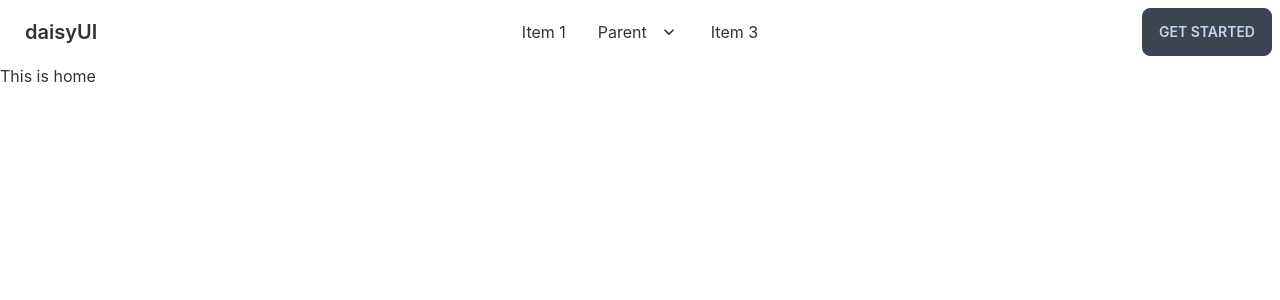
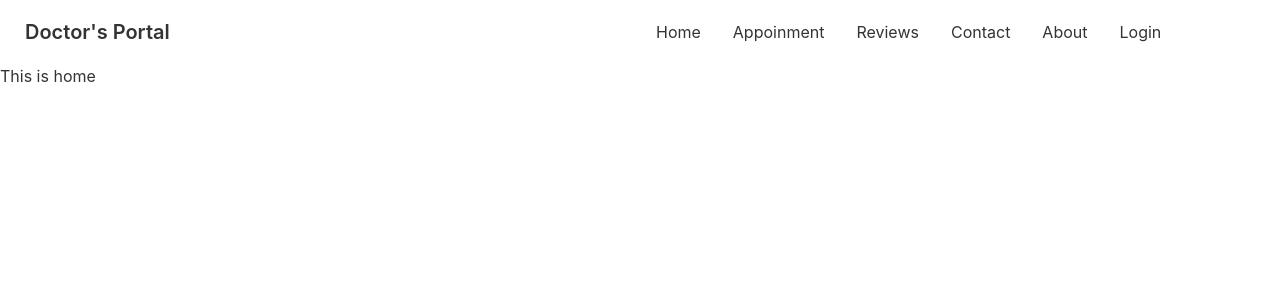
Before and after one commit to ParvesPR/Doctor-s-Portal, a React (Create React App) app: page / in a window 1280 px wide. Shown: the top 300 px of the page. Built offline with nearby package versions, Linux system fonts and the light colour scheme.

Commit message:
navbar added

```diff
--- a/src/page/Shared/Header/Header.js
+++ b/src/page/Shared/Header/Header.js
@@ -1,6 +1,16 @@
 import React from 'react';
+import { Link } from 'react-router-dom';
 
 const Header = () => {
+
+    const menuItems=<>
+    <li><Link to="/">Home</Link></li>
+    <li><Link to="/appoinment">Appoinment</Link></li>
+    <li><Link to="/reviews">Reviews</Link></li>
+    <li><Link to="/contact">Contact</Link></li>
+    <li><Link to="/about">About</Link></li>
+    <li><Link to="/login">Login</Link></li>
+    </>
     return (
         <div class="navbar bg-base-100">
             <div class="navbar-start">
@@ -9,40 +19,15 @@
                         <svg xmlns="http://www.w3.org/2000/svg" class="h-5 w-5" fill="none" viewBox="0 0 24 24" stroke="currentColor"><path stroke-linecap="round" stroke-linejoin="round" stroke-width="2" d="M4 6h16M4 12h8m-8 6h16" /></svg>
                     </label>
                     <ul tabindex="0" class="menu menu-compact dropdown-content mt-3 p-2 shadow bg-base-100 rounded-box w-52">
-                        <li><a>Item 1</a></li>
-                        <li tabindex="0">
-                            <a class="justify-between">
-                                Parent
-                                <svg class="fill-current" xmlns="http://www.w3.org/2000/svg" width="24" height="24" viewBox="0 0 24 24"><path d="M8.59,16.58L13.17,12L8.59,7.41L10,6L16,12L10,18L8.59,16.58Z" /></svg>
-                            </a>
-                            <ul class="p-2">
-                                <li><a>Submenu 1</a></li>
-                                <li><a>Submenu 2</a></li>
-                            </ul>
-                        </li>
-                        <li><a>Item 3</a></li>
+                       {menuItems}
                     </ul>
                 </div>
-                <a class="btn btn-ghost normal-case text-xl">daisyUI</a>
+                <a class="btn btn-ghost normal-case text-xl">Doctor's Portal</a>
             </div>
             <div class="navbar-center hidden lg:flex">
                 <ul class="menu menu-horizontal p-0">
-                    <li><a>Item 1</a></li>
-                    <li tabindex="0">
-                        <a>
-                            Parent
-                            <svg class="fill-current" xmlns="http://www.w3.org/2000/svg" width="20" height="20" viewBox="0 0 24 24"><path d="M7.41,8.58L12,13.17L16.59,8.58L18,10L12,16L6,10L7.41,8.58Z" /></svg>
-                        </a>
-                        <ul class="p-2">
-                            <li><a>Submenu 1</a></li>
-                            <li><a>Submenu 2</a></li>
-                        </ul>
-                    </li>
-                    <li><a>Item 3</a></li>
+                    {menuItems}
                 </ul>
-            </div>
-            <div class="navbar-end">
-                <a class="btn">Get started</a>
             </div>
         </div>
     );
```
